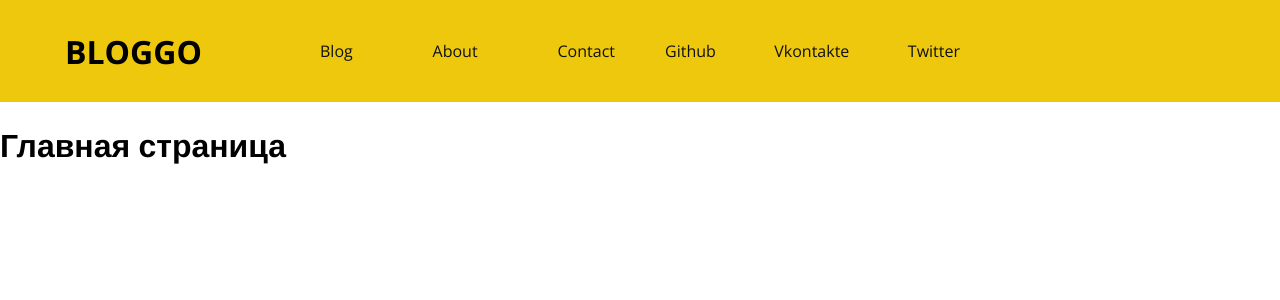
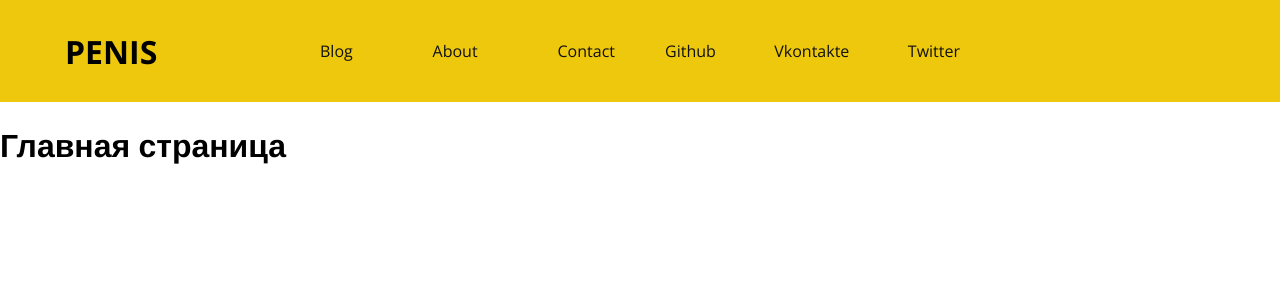
Before and after one commit to holdonL/new_blog, a Jekyll site: the page built from index.html, in a window 1280 px wide. Shown: the top 300 px of the page. Built offline with Jekyll 4.4.1, drawn with Linux system fonts in a browser that asks for light colours; Markdown is read by kramdown in place of the engine named in the settings; a script that is not in the unit is left out.

Commit message:
Update Глобальные настройки “site”

```diff
--- a/_data/site.yml
+++ b/_data/site.yml
@@ -1 +1 @@
-logo: "BLOGGO"
+logo: PENIS
```
